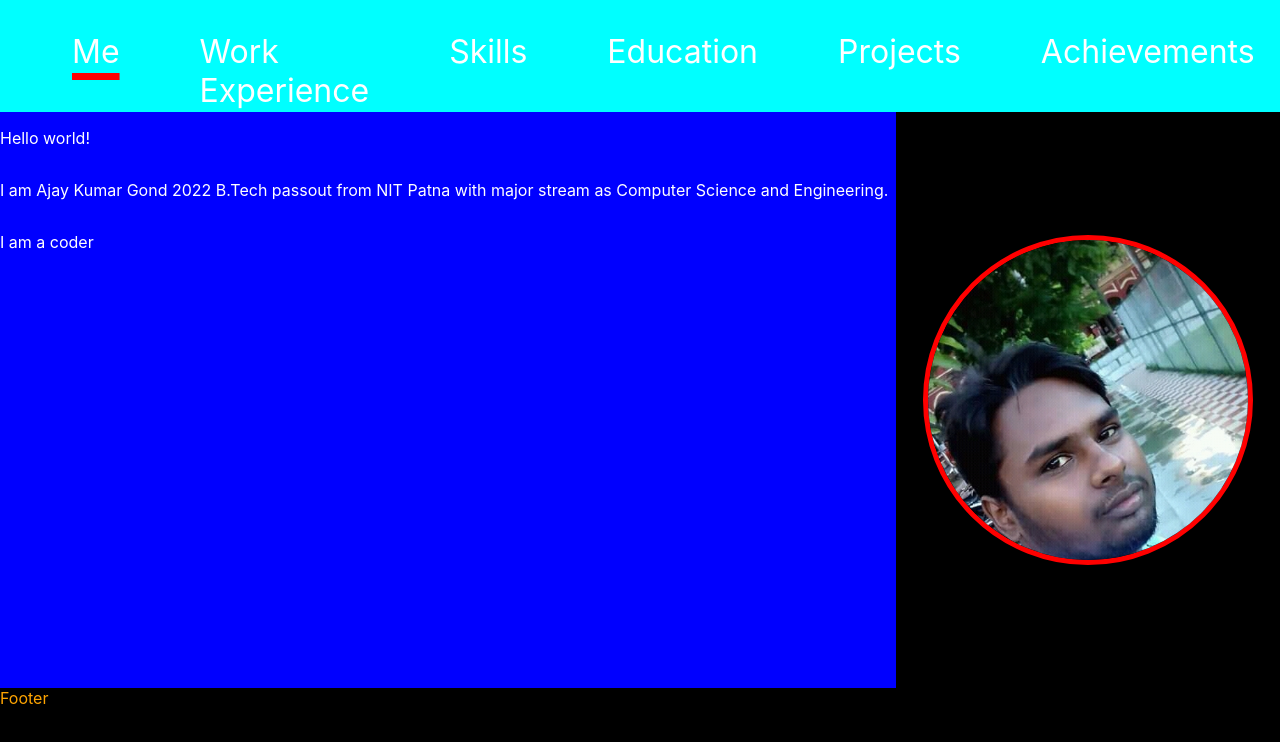
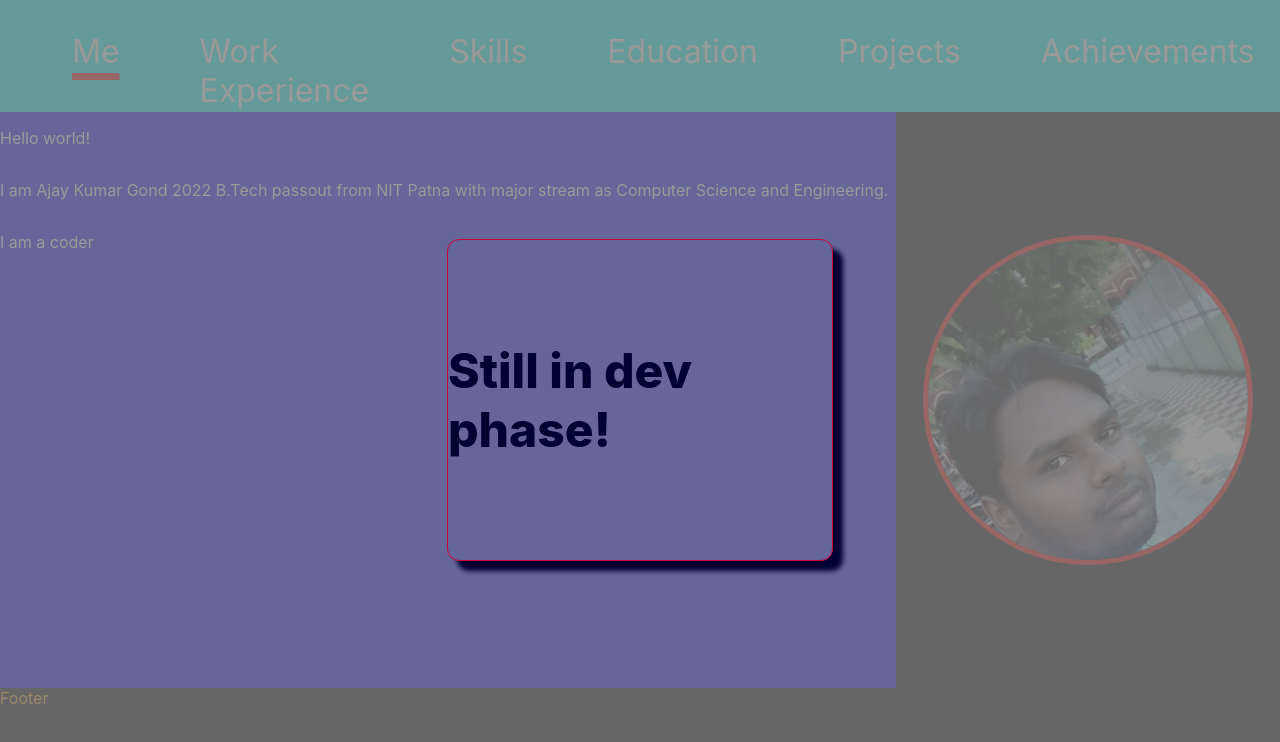
Before and after one commit to ajayg51/ajayg51-portfolio, a React (Create React App) app: page / in a window 1280 px wide. Shown: the top 742 px of the page. Built offline with nearby package versions, Linux system fonts and the light colour scheme.

Commit message:
build updated

```diff
--- a/src/components/App.jsx
+++ b/src/components/App.jsx
@@ -19,7 +19,7 @@ const App = () => {
         <Header onLinkTap={onLinkTap}></Header>
         <Content contentIdx = {contentIdx}></Content>
         <Footer></Footer>
-        {/* <Modal></Modal> */}
+        <Modal></Modal>
       </div>
     </>
   );
```
Also changed, not shown: 11 other files (tests, documents, lock files or other folders).
